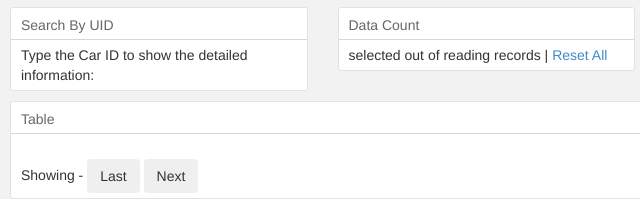
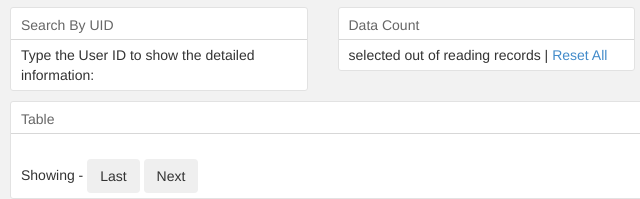
Before and after one commit to Narges1365/narges1365.github.io, a website with bundled scripts: page senegal/index.html in a window 1280 px wide. Shown: the part 215-414 px from the top of the page, 0-640 px from the left. Built offline with nearby package versions, Linux system fonts and the light colour scheme; files whose address does not match are found by name.

Commit message:
typo solved

```diff
--- a/senegal/index.html
+++ b/senegal/index.html
@@ -73,7 +73,7 @@
                             Search By UID
                         </div>
                         <div class="chart-stage">
-                            <div id="search">Type the Car ID to show the detailed information:</div>
+                            <div id="search">Type the User ID to show the detailed information:</div>
                         </div>
                     </div>
                 </div>
```
